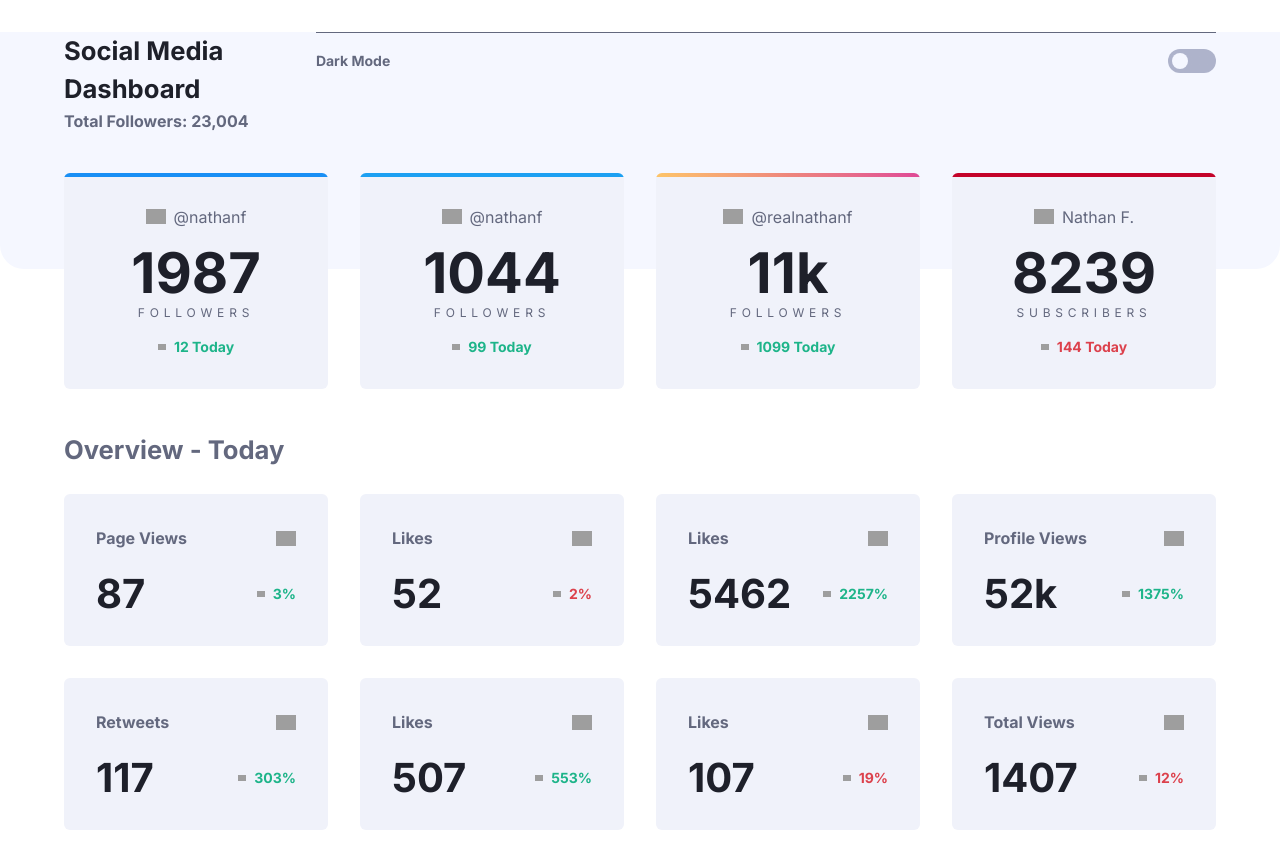
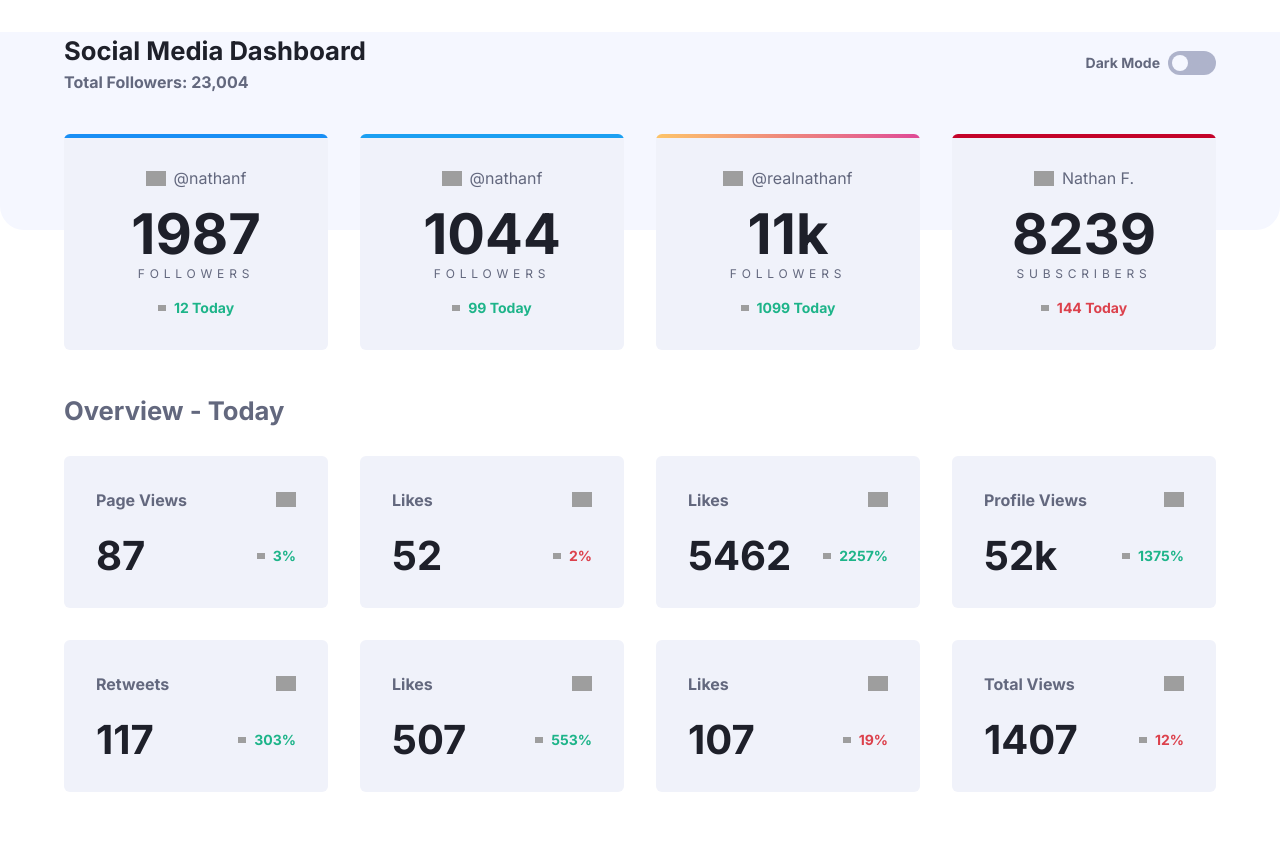
Before and after one commit to lilKriT/fem-social-media-dashboard-with-theme-switcher, a Next.js app: page / in a window 1280 px wide. After the commit the page ends 824 px from the top, so only its background shows below. Built offline with nearby package versions, Linux system fonts and the light colour scheme; grey boxes are pictures that could not be loaded.

Commit message:
Responsiveness done?

```diff
--- a/app/page.tsx
+++ b/app/page.tsx
@@ -14,7 +14,7 @@ export default function Home() {
         {/* Top Row */}
         {/* Needed a bit of extra divs and css magic to make the double colored bg work */}
         <div className="w-full bg-top-background flex justify-center pb-34 rounded-b-3xl overflow-hidden px-4">
-          <div className="w-full max-w-6xl flex flex-col sm:flex-row justify-between items-start gap-4">
+          <div className="w-full max-w-6xl flex flex-col sm:flex-row justify-between items-start sm:items-center gap-4">
             {/* Left */}
             <div className="flex flex-col font-bold">
               <h1 className="text-[clamp(1.25rem,2vw,2.5rem)] text-text-secondary">
@@ -24,7 +24,7 @@ export default function Home() {
             </div>
 
             {/* Right */}
-            <DarkModeToggle className="w-full border-t border-text-primary pt-4" />
+            <DarkModeToggle className="w-full sm:w-auto border-t border-text-primary sm:border-none pt-4 sm:pt-0" />
           </div>
         </div>
 
```
